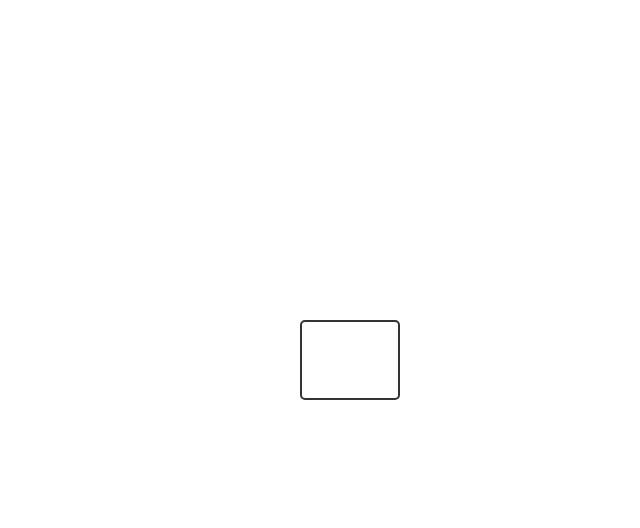
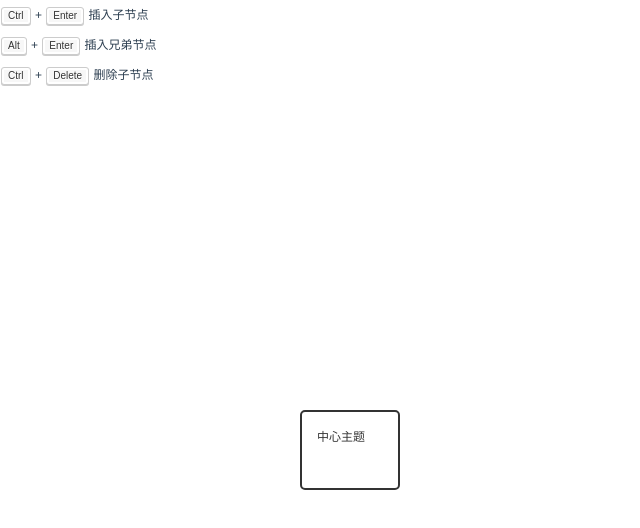
Before and after one commit to qinshenxue/mind, a Vue app: page /#/ in a window 1280 px wide. Shown: the top 528 px of the page, without its empty margins (0-640 px from the left). Built offline with nearby package versions, Linux system fonts and the light colour scheme.

Commit message:
add docs

```diff
--- a/src/components/mind.vue
+++ b/src/components/mind.vue
@@ -47,7 +47,7 @@ export default {
                     w: 100,
                     h: 80,
                     gap: 40,
-                    content: "",
+                    content: "中心主题",
                     expand: true,
                     childrenHeight: 0,
                     children: []
--- a/src/components/node.vue
+++ b/src/components/node.vue
@@ -2,17 +2,19 @@
 <template>
     <div>
         <div class="node" :id="'node-'+data.id" @blur="onBlur" contenteditable
-             @mousedown="dragStart" :style="{
+             :style="{
         top:data.y+'px',
         left:data.x+'px',
         minWidth:data.w+'px',
         minHeight:data.h+'px'
     }" @keydown.ctrl.enter.prevent="addChildNode"
+             @keydown.ctrl.delete.prevent="$emit('ctrl-delete')"
              @keydown.alt.enter.prevent="$emit('alt-enter')" ref="node">
             {{data.content}}<br>
         </div>
         <template v-if="data.expand">
-            <node @alt-enter="addBrotherNode(index)" @change="onChange"
+            <node @alt-enter="addBrotherNode(index)"
+                  @ctrl-delete="delNode(index)" @change="onChange"
                   v-for="(item, index) in data.children" :key="index"
                   :data="item">
             </node>
@@ -89,6 +91,10 @@ export default {
             });
             this.onChange(id);
         },
+        delNode(i) {
+            this.data.children.splice(i, 1);
+            this.onChange(this.data.id);
+        },
         onChange(id) {
             this.$emit("change", id);
         },
@@ -99,7 +105,7 @@ export default {
                 var rect = this.$refs.node.getBoundingClientRect();
                 this.data.w = rect.width;
                 this.data.h = Math.max(rect.height, 80);
-                this.data.content = e.data;
+                this.data.content = e.target.textContent;
                 this.onChange();
             });
         }
--- a/src/views/Home.vue
+++ b/src/views/Home.vue
@@ -1,18 +1,57 @@
 <template>
-  <div class="home">
-    <mind msg="Welcome to Your Vue.js App"/>
+    <div class="home">
 
-  </div>
+        <div class="shortcut-key">
+            <div>
+                <kbd>Ctrl</kbd> + <kbd>Enter</kbd> 插入子节点
+            </div>
+            <div>
+                <kbd>Alt</kbd> + <kbd>Enter</kbd> 插入兄弟节点
+            </div>
+            <div>
+                <kbd>Ctrl</kbd> + <kbd>Delete</kbd> 删除子节点
+            </div>
+
+        </div>
+        <mind msg="Welcome to Your Vue.js App" />
+
+    </div>
 </template>
 
 <script>
 // @ is an alias to /src
-import mind from '@/components/mind.vue'
+import mind from "@/components/mind.vue";
 
 export default {
-  name: 'Home',
-  components: {
-    mind
-  }
+    name: "Home",
+    components: {
+        mind
+    }
+};
+</script>
+
+
+<style lang="less">
+kbd {
+    margin: 0px 0.1em;
+    padding: 0.1em 0.6em;
+    border-radius: 3px;
+    border: 1px solid rgb(204, 204, 204);
+    color: rgb(51, 51, 51);
+    line-height: 1.4;
+    font-family: Arial, Helvetica, sans-serif;
+    font-size: 10px;
+    display: inline-block;
+    box-shadow: 0px 1px 0px rgba(0, 0, 0, 0.2), inset 0px 0px 0px 2px #ffffff;
+    background-color: rgb(247, 247, 247);
+    -moz-box-shadow: 0 1px 0px rgba(0, 0, 0, 0.2), 0 0 0 2px #ffffff inset;
+    -webkit-box-shadow: 0 1px 0px rgba(0, 0, 0, 0.2), 0 0 0 2px #ffffff inset;
+    -moz-border-radius: 3px;
+    -webkit-border-radius: 3px;
+    text-shadow: 0 1px 0 #fff;
 }
-</script>
+.shortcut-key {
+    font-size: 12px;
+    line-height: 30px;
+}
+</style>
```
Also changed, not shown: 7 other files (tests, documents, lock files or other folders).
